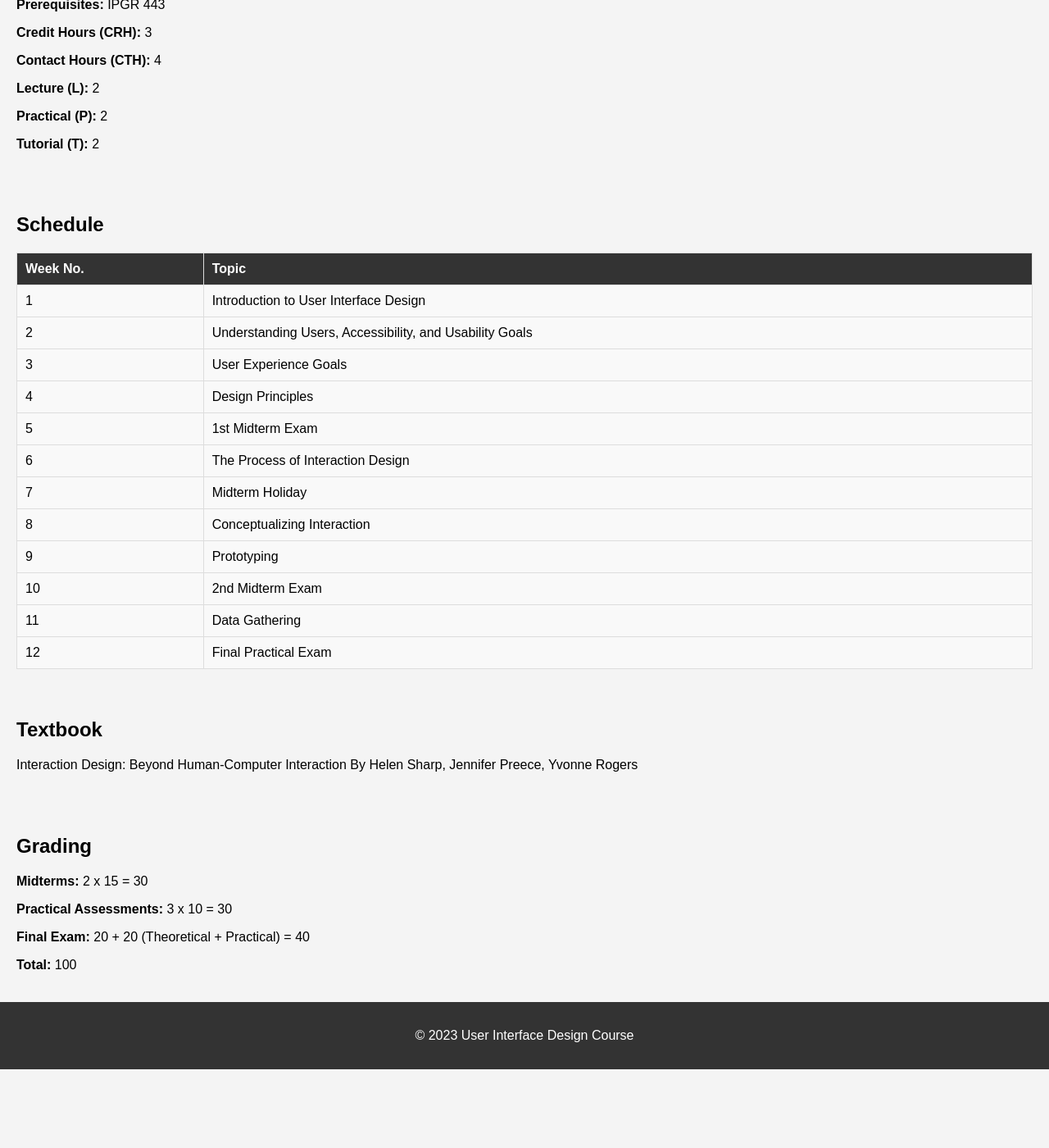
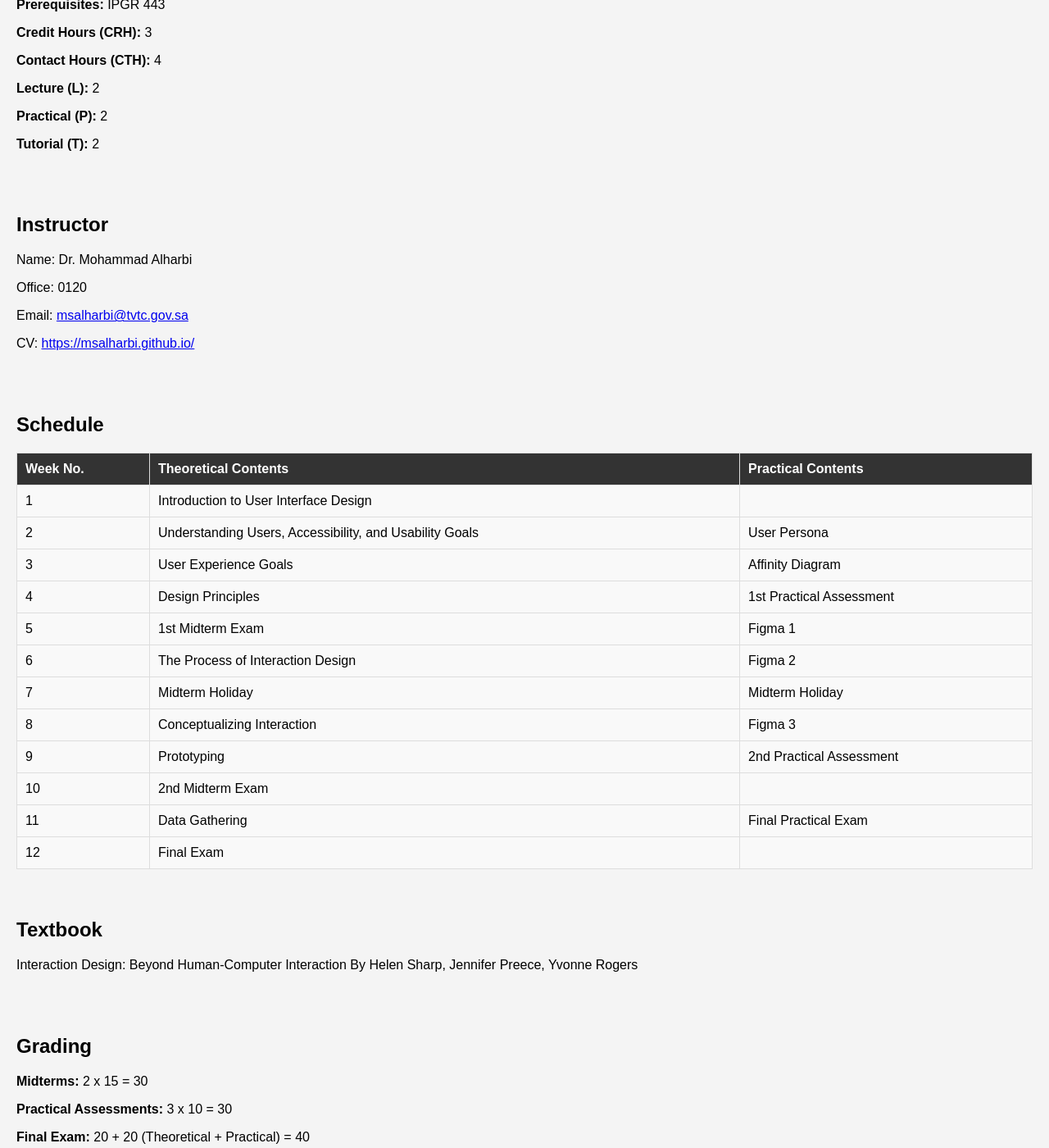
Before and after one commit to msalharbi/msalharbi.github.io, a Jekyll site: the page syllabus/IPRG_461.html, which Jekyll copies as it is, in a window 1280 px wide and 1400 px high, scrolled down 585 px. Shown: the whole window at 82% size. Built offline with Jekyll 4.4.1, drawn with Linux system fonts in a browser that asks for light colours; before the commit the page ends 1889 px from its top, so only the background shows below that.

Commit message:
syllabus updated

```diff
--- a/syllabus/IPRG_325.html
+++ b/syllabus/IPRG_325.html
@@ -120,7 +120,7 @@
 
     <section id="instructor">
         <h2>Instructor</h2>
-        <p>Name: Mohammad Alharbi</p>
+        <p>Name: Dr. Mohammad Alharbi</p>
         <p>Office: 0120</p>
         <p>Email: <a href="mailto:msalharbi@tvtc.gov.sa">msalharbi@tvtc.gov.sa</a></p>
         <p>CV: <a href="https://msalharbi.github.io/">https://msalharbi.github.io/</a></p>
@@ -176,12 +176,10 @@
             <tr>
                 <td>11</td>
                 <td>Graphs algorithms</td>
-                <td></td>
             </tr>
             <tr>
                 <td>12</td>
                 <td>Final Exams</td>
-                <td></td>
             </tr>
 
         </table>
--- a/syllabus/IPRG_461.html
+++ b/syllabus/IPRG_461.html
@@ -122,61 +122,82 @@
         <!-- Include your syllabus content here -->
     </section>
 
+    <section id="instructor">
+        <h2>Instructor</h2>
+        <p>Name: Dr. Mohammad Alharbi</p>
+        <p>Office: 0120</p>
+        <p>Email: <a href="mailto:msalharbi@tvtc.gov.sa">msalharbi@tvtc.gov.sa</a></p>
+        <p>CV: <a href="https://msalharbi.github.io/">https://msalharbi.github.io/</a></p>
+    </section>
+
 
     <section id="schedule">
         <h2>Schedule</h2>
         <table>
             <tr>
                 <th>Week No.</th>
-                <th>Topic</th>
+                <th>Theoretical Contents</th>
+                <th>Practical Contents</th>
             </tr>
             <tr>
                 <td>1</td>
                 <td>Introduction to User Interface Design</td>
+                <td></td>
             </tr>
             <tr>
                 <td>2</td>
                 <td>Understanding Users, Accessibility, and Usability Goals</td>
+                <td>User Persona</td>
             </tr>
             <tr>
                 <td>3</td>
                 <td>User Experience Goals</td>
+                <td>Affinity Diagram</td>
             </tr>
             <tr>
                 <td>4</td>
                 <td>Design Principles</td>
+                <td>1st Practical Assessment</td>
             </tr>
             <tr>
                 <td>5</td>
                 <td>1st Midterm Exam</td>
+                <td>Figma 1</td>
             </tr>
             <tr>
                 <td>6</td>
                 <td>The Process of Interaction Design</td>
+                <td>Figma 2</td>
             </tr>
             <tr>
                 <td>7</td>
+                <td>Midterm Holiday</td>
                 <td>Midterm Holiday</td>
             </tr>
             <tr>
                 <td>8</td>
                 <td>Conceptualizing Interaction </td>
+                <td>Figma 3</td>
             </tr>
             <tr>
                 <td>9</td>
                 <td>Prototyping </td>
+                <td>2nd Practical Assessment</td>
             </tr>
             <tr>
                 <td>10</td>
                 <td>2nd Midterm Exam</td>
+                <td></td>
             </tr>
             <tr>
                 <td>11</td>
                 <td>Data Gathering</td>
+                <td>Final Practical Exam</td>
             </tr>
             <tr>
                 <td>12</td>
-                <td>Final Practical Exam</td>
+                <td>Final Exam</td>
+                <td></td>
             </tr>
         </table>
     </section>
```
